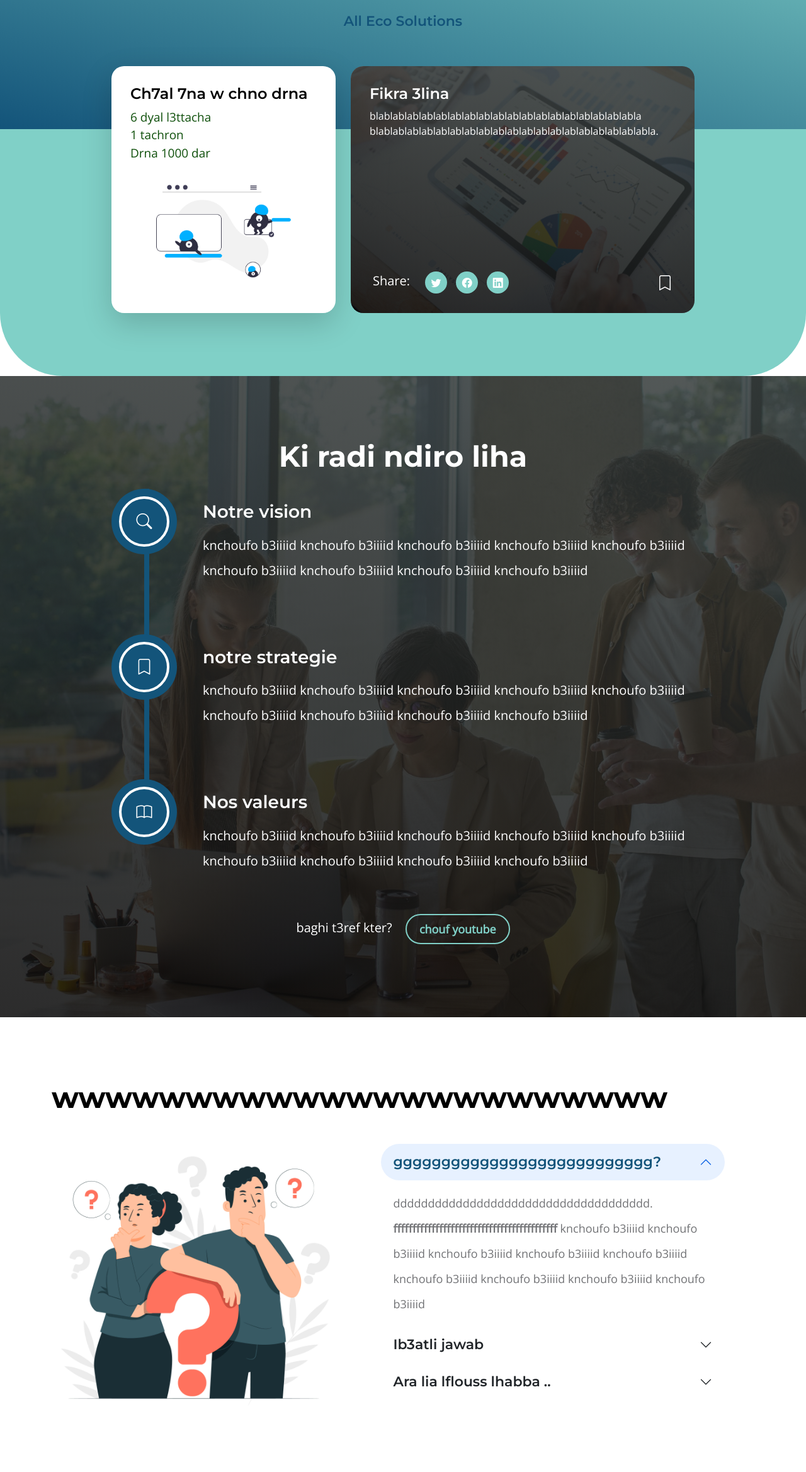
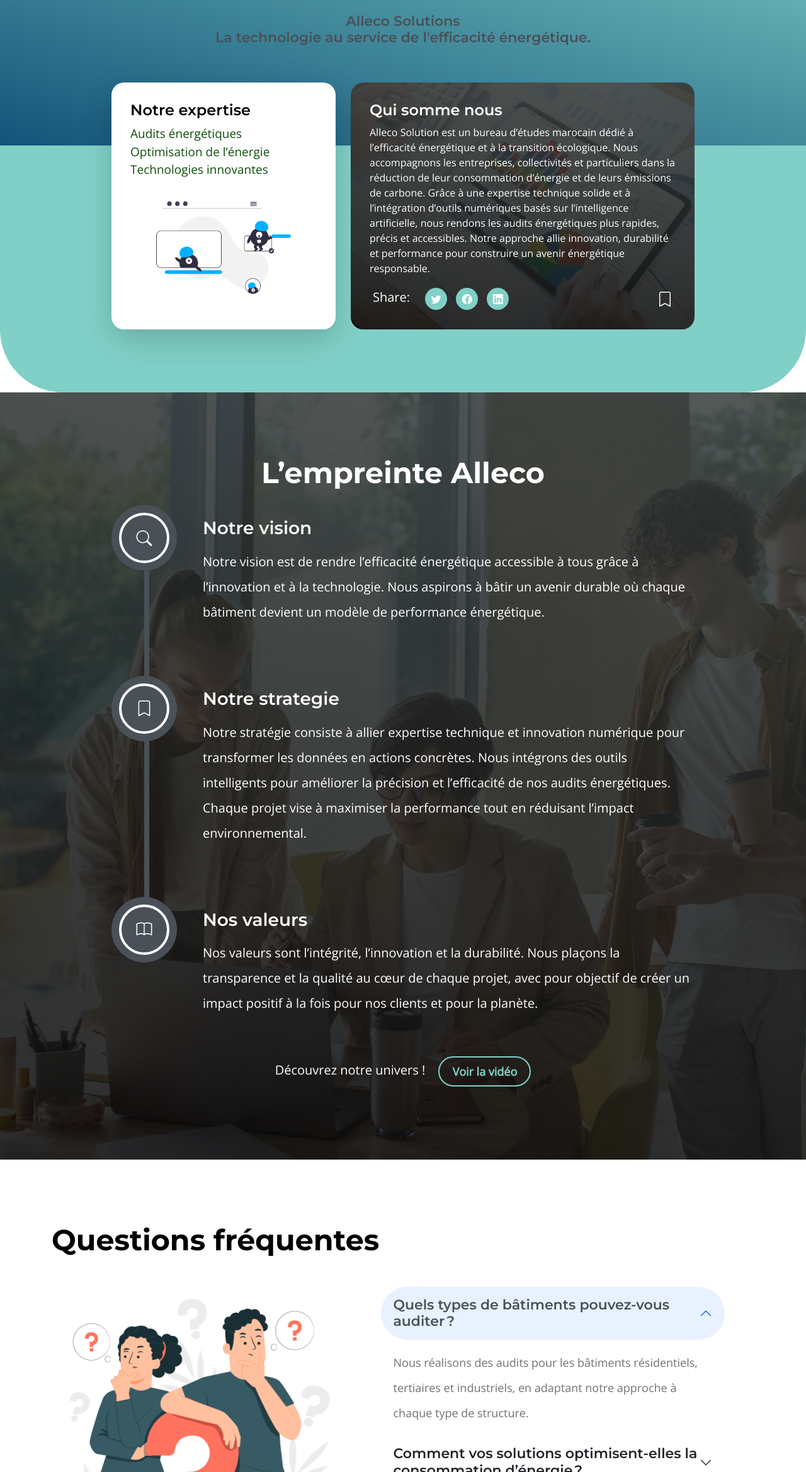
Before and after one commit to Mouradthb/ALLSOL, a plain HTML site: page index.html in a window 1280 px wide. Shown: the part 223-2560 px from the top of the page at 63% size. Drawn offline with nearby package versions, Linux system fonts and the light colour scheme.

Commit message:
Vesion without address

```diff
--- a/css/templatemo-topic-listing.css
+++ b/css/templatemo-topic-listing.css
@@ -11,7 +11,7 @@ https://templatemo.com/tm-590-topic-listing
 -----------------------------------------*/
 :root {
   --white-color:                  #ffffff;
-  --primary-color:                #13547a;
+  --primary-color:                #495057;
   --secondary-color:              #80d0c7;
   --my-color:                     #ffffff;
   --mysec-color:                  #000000;
--- a/index.html
+++ b/index.html
@@ -99,7 +99,7 @@ https://templatemo.com/tm-590-topic-listing
                         <div class="col-lg-8 col-12 mx-auto w-100">
                             <h1 class="text-white text-center">Analyser. Rénover. Économiser</h1>
 
-                            <h6 class="text-center mt-4">All Eco Solutions</h6>
+                            <h6 class="text-center mt-4">Alleco Solutions <br> La technologie au service de l'efficacité énergétique.</h6>
 
                             <!-- <form method="get" class="custom-form mt-4 pt-2 mb-lg-0 mb-5" role="search">
                                 <div class="input-group input-group-lg">
@@ -125,12 +125,12 @@ https://templatemo.com/tm-590-topic-listing
 
                         <div class="col-lg-4 col-12 mb-4 mb-lg-0">
                             <div class="custom-block bg-white shadow-lg">
-                                <a href="topics-detail.html">
+                                <!--<a href="topics-detail.html">-->
                                     <div class="d-flex">
                                         <div>
-                                            <h5 class="mb-2">Ch7al 7na w chno drna</h5>
+                                            <h5 class="mb-2">Notre expertise</h5>
 
-                                            <p class="mb-0  numbers">6 dyal l3ttacha <br> 1 tachron <br> Drna 1000 dar </p>
+                                            <p class="mb-0  numbers">Audits énergétiques<br> Optimisation de l’énergie <br> Technologies innovantes </p>
                                         </div>
 
                                         <!-- <span class="badge bg-design rounded-pill ms-auto">14</span> -->
@@ -148,9 +148,12 @@ https://templatemo.com/tm-590-topic-listing
 
                                     <div class="custom-block-overlay-text d-flex">
                                         <div>
-                                            <h5 class="text-white mb-2">Fikra 3lina</h5>
+                                            <h5 class="text-white mb-2">Qui somme nous</h5>
 
-                                            <p class="text-white">blablablablablablablablablablablablablablablablablablabla<br>blablablablablablablablablablablablablablablablablablablabla.</p>
+                                            <p class="text-white">Alleco Solution est un bureau d’études marocain dédié à l’efficacité énergétique et à la transition écologique.
+                                            Nous accompagnons les entreprises, collectivités et particuliers dans la réduction de leur consommation d’énergie et de leurs émissions de carbone.
+                                            Grâce à une expertise technique solide et à l’intégration d’outils numériques basés sur l’intelligence artificielle, nous rendons les audits énergétiques plus rapides, précis et accessibles.
+                                            Notre approche allie innovation, durabilité et performance pour construire un avenir énergétique responsable.</p>
 
                                             <!-- <a href="topics-detail.html" class="btn custom-btn mt-2 mt-lg-3">Learn More</a> -->
                                         </div>
@@ -520,7 +523,7 @@ https://templatemo.com/tm-590-topic-listing
                     <div class="row">
 
                         <div class="col-12 text-center">
-                            <h2 class="text-white mb-4">Ki radi ndiro liha</h1>
+                            <h2 class="text-white mb-4">L’empreinte Alleco</h1>
                         </div>
 
                         <div class="col-lg-10 col-12 mx-auto">
@@ -533,17 +536,19 @@ https://templatemo.com/tm-590-topic-listing
                                     <li>
                                         <h4 class="text-white mb-3">Notre vision</h4>
 
-                                        <p class="text-white">knchoufo b3iiiid knchoufo b3iiiid knchoufo b3iiiid knchoufo b3iiiid knchoufo b3iiiid knchoufo b3iiiid knchoufo b3iiiid knchoufo b3iiiid knchoufo b3iiiid</p>
-
+                                        <p class="text-white">Notre vision est de rendre l’efficacité énergétique accessible à tous grâce à l’innovation et à la technologie.
+                                        Nous aspirons à bâtir un avenir durable où chaque bâtiment devient un modèle de performance énergétique.</p>
                                         <div class="icon-holder">
                                           <i class="bi-search"></i>
                                         </div>
                                     </li>
 
                                     <li>
-                                        <h4 class="text-white mb-3">notre strategie</h4>
+                                        <h4 class="text-white mb-3">Notre strategie</h4>
 
-                                        <p class="text-white">knchoufo b3iiiid knchoufo b3iiiid knchoufo b3iiiid knchoufo b3iiiid knchoufo b3iiiid knchoufo b3iiiid knchoufo b3iiiid knchoufo b3iiiid knchoufo b3iiiid</p>
+                                        <p class="text-white">Notre stratégie consiste à allier expertise technique et innovation numérique pour transformer les données en actions concrètes.
+                                        Nous intégrons des outils intelligents pour améliorer la précision et l’efficacité de nos audits énergétiques.
+                                        Chaque projet vise à maximiser la performance tout en réduisant l’impact environnemental.</p>
 
                                         <div class="icon-holder">
                                           <i class="bi-bookmark"></i>
@@ -553,7 +558,7 @@ https://templatemo.com/tm-590-topic-listing
                                     <li>
                                         <h4 class="text-white mb-3">Nos valeurs</h4>
 
-                                        <p class="text-white">knchoufo b3iiiid knchoufo b3iiiid knchoufo b3iiiid knchoufo b3iiiid knchoufo b3iiiid knchoufo b3iiiid knchoufo b3iiiid knchoufo b3iiiid knchoufo b3iiiid</p>
+                                        <p class="text-white">Nos valeurs sont l’intégrité, l’innovation et la durabilité. Nous plaçons la transparence et la qualité au cœur de chaque projet, avec pour objectif de créer un impact positif à la fois pour nos clients et pour la planète.</p>
 
                                         <div class="icon-holder">
                                           <i class="bi-book"></i>
@@ -565,8 +570,8 @@ https://templatemo.com/tm-590-topic-listing
 
                         <div class="col-12 text-center mt-5">
                             <p class="text-white">
-                                baghi t3ref kter?
-                                <a href="https://www.youtube.com/@pause_maybe" class="btn custom-btn custom-border-btn ms-3">chouf youtube</a>
+                                Découvrez notre univers !
+                                <a href="https://www.youtube.com/@pause_maybe" class="btn custom-btn custom-border-btn ms-3">Voir la vidéo</a>
                             </p>
                         </div>
                     </div>
@@ -579,7 +584,7 @@ https://templatemo.com/tm-590-topic-listing
                     <div class="row">
 
                         <div class="col-lg-6 col-12">
-                            <h2 class="mb-4">wwwwwwwwwwwwwwwwwwwwwww</h2>
+                            <h2 class="mb-4">Questions fréquentes</h2>
                         </div>
 
                         <div class="clearfix"></div>
@@ -593,13 +598,13 @@ https://templatemo.com/tm-590-topic-listing
                                 <div class="accordion-item">
                                     <h2 class="accordion-header" id="headingOne">
                                         <button class="accordion-button" type="button" data-bs-toggle="collapse" data-bs-target="#collapseOne" aria-expanded="true" aria-controls="collapseOne">
-                                        ggggggggggggggggggggggggggg?
+                                        Quels types de bâtiments pouvez-vous auditer ?
                                         </button>
                                     </h2>
 
                                     <div id="collapseOne" class="accordion-collapse collapse show" aria-labelledby="headingOne" data-bs-parent="#accordionExample">
                                         <div class="accordion-body">
-                                            ddddddddddddddddddddddddddddddddddddd. <strong>fffffffffffffffffffffffffffffffffffffffffff</strong> knchoufo b3iiiid knchoufo b3iiiid knchoufo b3iiiid knchoufo b3iiiid knchoufo b3iiiid knchoufo b3iiiid knchoufo b3iiiid knchoufo b3iiiid knchoufo b3iiiid
+                                            Nous réalisons des audits pour les bâtiments résidentiels, tertiaires et industriels, en adaptant notre approche à chaque type de structure. <!--<strong>fffffffffffffffffffffffffffffffffffffffffff</strong> knchoufo b3iiiid knchoufo b3iiiid knchoufo b3iiiid knchoufo b3iiiid knchoufo b3iiiid knchoufo b3iiiid knchoufo b3iiiid knchoufo b3iiiid knchoufo b3iiiid-->
                                         </div>
                                     </div>
                                 </div>
@@ -607,13 +612,13 @@ https://templatemo.com/tm-590-topic-listing
                                 <div class="accordion-item">
                                     <h2 class="accordion-header" id="headingTwo">
                                         <button class="accordion-button collapsed" type="button" data-bs-toggle="collapse" data-bs-target="#collapseTwo" aria-expanded="false" aria-controls="collapseTwo">
-                                        Ib3atli jawab
+                                        Comment vos solutions optimisent-elles la consommation d’énergie ?
                                     </button>
                                     </h2>
 
                                     <div id="collapseTwo" class="accordion-collapse collapse" aria-labelledby="headingTwo" data-bs-parent="#accordionExample">
                                         <div class="accordion-body">
-                                            chouf lkhdma m3ana mzyana lik <strong>alleco</strong> knchoufo b3iiiid knchoufo b3iiiid knchoufo b3iiiid knchoufo b3iiiid knchoufo b3iiiid knchoufo b3iiiid knchoufo b3iiiid knchoufo b3iiiid knchoufo b3iiiid
+                                            Grâce à nos outils numériques et à l’intelligence artificielle, nous analysons les données énergétiques pour identifier les leviers d’économie et proposer des recommandations personnalisées. <!-- <strong>alleco</strong> knchoufo b3iiiid knchoufo b3iiiid knchoufo b3iiiid knchoufo b3iiiid knchoufo b3iiiid knchoufo b3iiiid knchoufo b3iiiid knchoufo b3iiiid knchoufo b3iiiid-->
                                         </div>
                                     </div>
                                 </div>
@@ -621,13 +626,13 @@ https://templatemo.com/tm-590-topic-listing
                                 <div class="accordion-item">
                                     <h2 class="accordion-header" id="headingThree">
                                         <button class="accordion-button collapsed" type="button" data-bs-toggle="collapse" data-bs-target="#collapseThree" aria-expanded="false" aria-controls="collapseThree">
-                                        Ara lia lflouss lhabba ..
+                                        Quels bénéfices puis-je attendre d’un audit énergétique ?
                                     </button>
                                     </h2>
 
                                     <div id="collapseThree" class="accordion-collapse collapse" aria-labelledby="headingThree" data-bs-parent="#accordionExample">
                                         <div class="accordion-body">
-                                            knchoufo b3iiiid knchoufo b3iiiid knchoufo b3iiiid knchoufo b3iiiid knchoufo b3iiiid knchoufo b3iiiid knchoufo b3iiiid knchoufo b3iiiid knchoufo b3iiiid <code>khdma n9ya</code>, ma3jbnakch steh ask m3a lhit
+                                            Réduction des coûts énergétiques, amélioration de la performance des installations, conformité réglementaire et contribution à la transition énergétique durable. <!-- <code>khdma n9ya</code>, ma3jbnakch steh ask m3a lhit -->
                                         </div>
                                     </div>
                                 </div>
@@ -644,7 +649,7 @@ https://templatemo.com/tm-590-topic-listing
                     <div class="row">
 
                         <div class="col-lg-12 col-12 text-center">
-                            <h2 class="mb-5">swel fina</h2>
+                            <h2 class="mb-5">Contactez Nous</h2>
                         </div>
 
                         <div class="col-lg-5 col-12 mb-4 mb-lg-0">
@@ -652,17 +657,17 @@ https://templatemo.com/tm-590-topic-listing
                         </div>
 
                         <div class="col-lg-3 col-md-6 col-12 mb-3 mb-lg- mb-md-0 ms-auto">
-                            <h4 class="mb-3">9lleb 3lina</h4>
+                            <h4 class="mb-3">Localisation</h4>
 
-                            <p>dowa &amp;, wlad 3mer, larb3at sidi noud,94109, lmoughrib</p>
+                            <p>Appartement, casablanca, maroc</p>
 
                             <hr>
 
                             <p class="d-flex align-items-center mb-1">
-                                <span class="me-2">tilifon</span>
+                                <span class="me-2">Téléphone 06 00 00 00 00</span>
 
                                 <a href="tel: 305-240-9671" class="site-footer-link">
-                                    063040671
+                                    06 00 00 00 00
                                 </a>
                             </p>
 
@@ -675,7 +680,7 @@ https://templatemo.com/tm-590-topic-listing
                             </p>
                         </div>
 
-                        <div class="col-lg-3 col-md-6 col-12 mx-auto">
+                        <!--<div class="col-lg-3 col-md-6 col-12 mx-auto">
                             <h4 class="mb-3">Dokala 3bda</h4>
 
                             <p>hhhhhhh, HHHHHHHHHHHHHHHHHHHHHHHHHH</p>
@@ -697,7 +702,7 @@ https://templatemo.com/tm-590-topic-listing
                                     Contact@alleco.com
                                 </a>
                             </p>
-                        </div>
+                        </div> -->
 
                     </div>
                 </div>
@@ -742,7 +747,7 @@ https://templatemo.com/tm-590-topic-listing
 
                         <p class="text-white d-flex mb-1">
                             <a href="tel: 305-240-9671" class="site-footer-link">
-                                305-240-9671
+                                06 00 00 00 00
                             </a>
                         </p>
 
```
